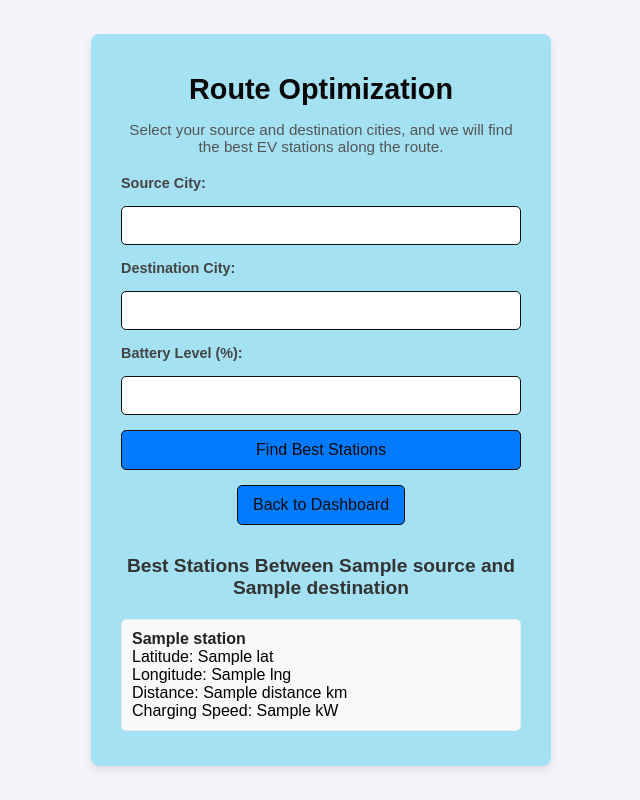
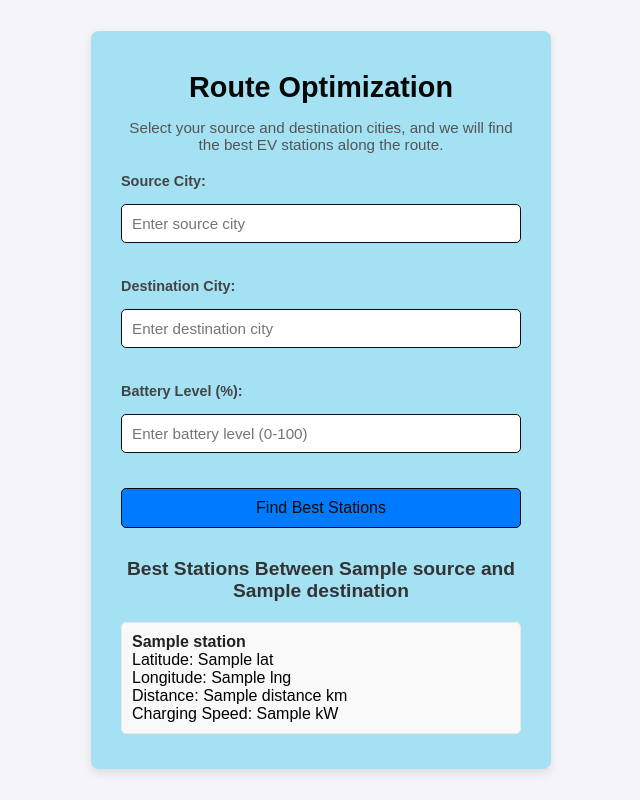
Before and after one commit to HARSHITAUPPALAPATI/Real-Time-EV-Fleet-Monitoring-and-Predictive-Analytics-Solution, a Flask app: template templates/route_optimization.html in a window 1280 px wide. Shown: the whole page, without its empty margins (319-959 px from the left). Run offline with Flask 3, Linux system fonts and the light colour scheme; the template is opened without the code that fills it: most values are stand-ins (such as "Sample title", 1, 10 or a date in 2020).

Commit message:
Update route_optimization.html

```diff
--- a/templates/route_optimization.html
+++ b/templates/route_optimization.html
@@ -5,6 +5,17 @@
     <meta name="viewport" content="width=device-width, initial-scale=1.0">
     <title>Route Optimization</title>
     <link rel="stylesheet" href="/static/css/route_optimization.css">
+    <style>
+        .error {
+            color: red;
+            font-size: 0.9em;
+            margin-top: 5px;
+            text-align: left;
+        }
+        .input-error {
+            border: 1px solid red;
+        }
+    </style>
 </head>
 <body>
     <div class="container">
@@ -13,20 +24,24 @@
 
         <form method="POST">
             <label for="source_city">Source City:</label>
-        <input type="text" id="source_city" name="source_city" required>
+            <input type="text" id="source_city" name="source_city" placeholder="Enter source city"
+                   class="{{ 'input-error' if errors.get('source_city') }}">
+            <div class="error">{{ errors.get('source_city', '') }}</div>
 
             <label for="destination_city">Destination City:</label>
-        <input type="text" id="destination_city" name="destination_city" required>
+            <input type="text" id="destination_city" name="destination_city" placeholder="Enter destination city"
+                   class="{{ 'input-error' if errors.get('destination_city') }}">
+            <div class="error">{{ errors.get('destination_city', '') }}</div>
 
             <label for="battery_level">Battery Level (%):</label>
-        <input type="number" id="battery_level" name="battery_level" min="0" max="100">
+            <input type="number" id="battery_level" name="battery_level" placeholder="Enter battery level (0-100)" min="0" max="100"
+                   class="{{ 'input-error' if errors.get('battery_level') }}">
+            <div class="error">{{ errors.get('battery_level', '') }}</div>
 
             <button type="submit">Find Best Stations</button>
+        </form>
 
-        <div class="buttons-container">
-            <a href="{{ url_for('success') }}" class="action-button back-button">Back to Dashboard</a>
-        </div>
-    </form>
+
 
         {% if error %}
             <p style="color: red;">{{ error }}</p>
@@ -46,5 +61,7 @@
             {% endfor %}
             </ul>
         {% endif %}
-</body>
+    </div>
+</head>
+
 </html>
```
Lines whose indentation alone changed are shown as unchanged.
